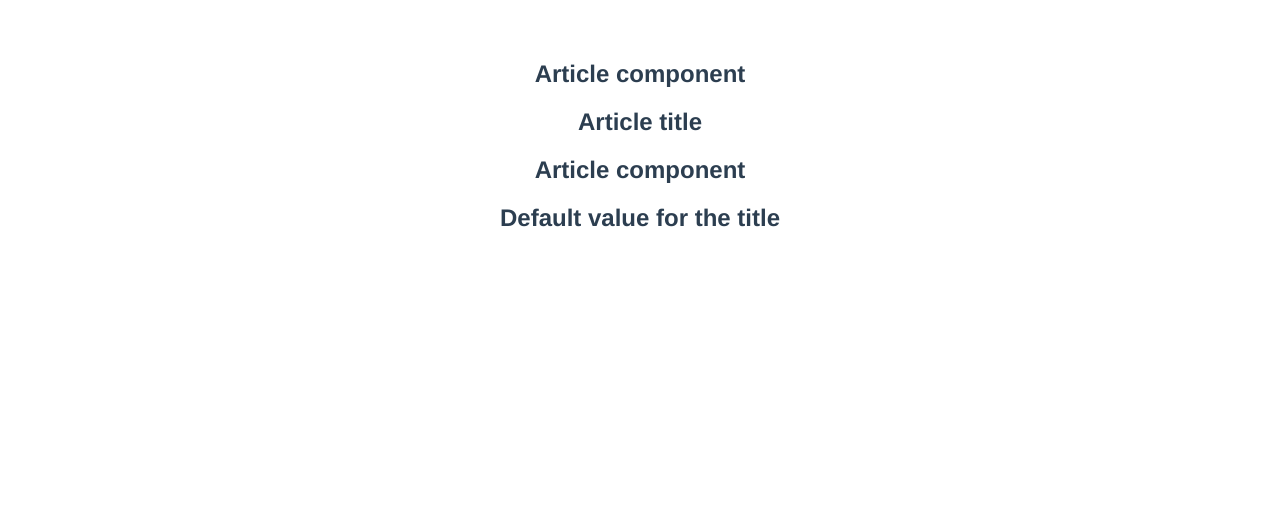
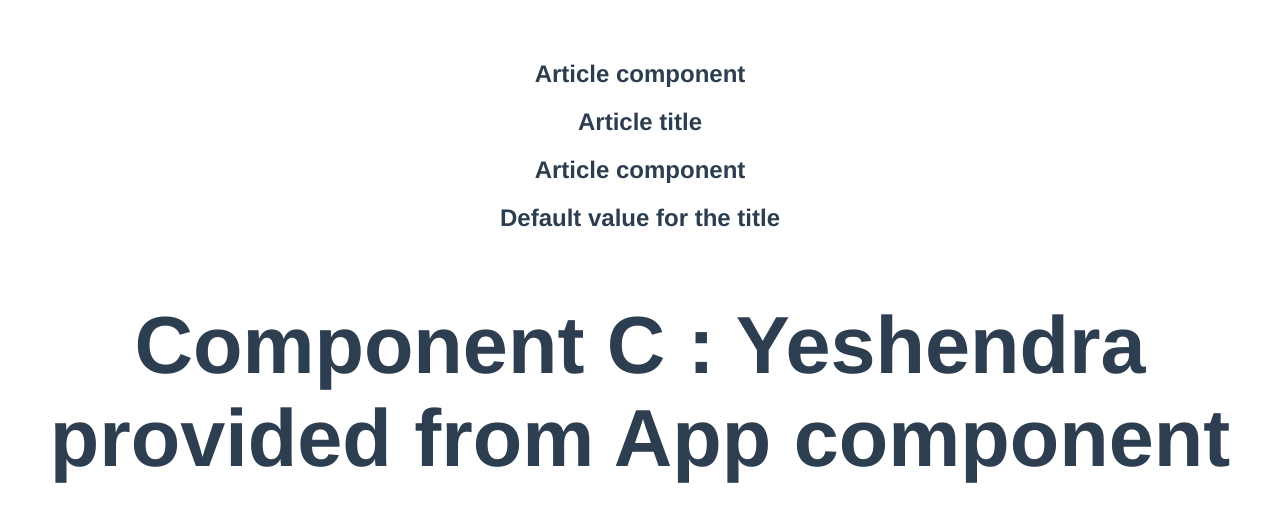
Before and after one commit to 28yashverma/Vue_Js_Basics, a Vue app: page / in a window 1280 px wide. Shown: the top 522 px of the page. Built offline with nearby package versions, Linux system fonts and the light colour scheme.

Commit message:
Provide and inject in Vue

```diff
--- a/src/App.vue
+++ b/src/App.vue
@@ -7,24 +7,34 @@
   <div>
     <h2 v-bind="$attrs">{{ title }}</h2>
   </div>
+  <div>
+    <h2>
+      <ComponentA/>
+    </h2>
+  </div>
 </template>
 
 <script>
 
 //import MyGreet from './components/Greet.vue';
 import ArticleComponent from './components/Article.vue';
+import ComponentA from './components/ComponentA.vue';
 
 export default {
   name: 'App',
   components: {
     //MyGreet,
-    ArticleComponent
-  },
+    ArticleComponent,
+    ComponentA
+},
   data() {
     return {
       name: 'Yeshendra',
       channel: 'My code'
     }
+  },
+  provide:{
+    username: 'Yeshendra provided from App component'
   }
 }
 </script>
--- /dev/null
+++ b/src/components/ComponentA.vue
@@ -0,0 +1,19 @@
+<template>
+    <h2>
+        <ComponentB/>
+    </h2>
+</template>
+
+<script>
+import ComponentB from './ComponentB.vue';
+    export default{
+        name:"ComponentA",
+        components: {
+            ComponentB,
+        }
+    }
+</script>
+
+<style scoped>
+
+</style>
--- /dev/null
+++ b/src/components/ComponentB.vue
@@ -0,0 +1,20 @@
+<template>
+    <h2>
+        <ComponentC/>
+    </h2>
+</template>
+
+<script>
+import ComponentC from './ComponentC.vue';
+
+    export default{
+        name:"ComponentB",
+        components: {
+            ComponentC,
+        }
+    }
+</script>
+
+<style scoped>
+
+</style>
--- /dev/null
+++ b/src/components/ComponentC.vue
@@ -0,0 +1,16 @@
+<template>
+    <h2>
+        Component C : {{ username }}
+    </h2>
+</template>
+
+<script>
+    export default{
+        name:"ComponentC",
+        inject: ['username']
+    }
+</script>
+
+<style scoped>
+
+</style>
```
